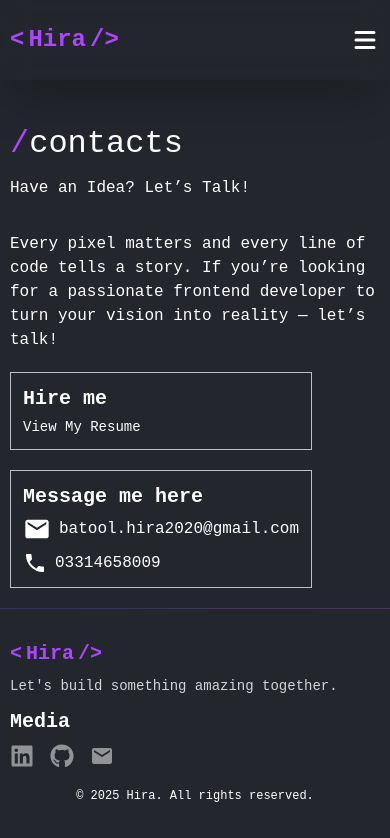
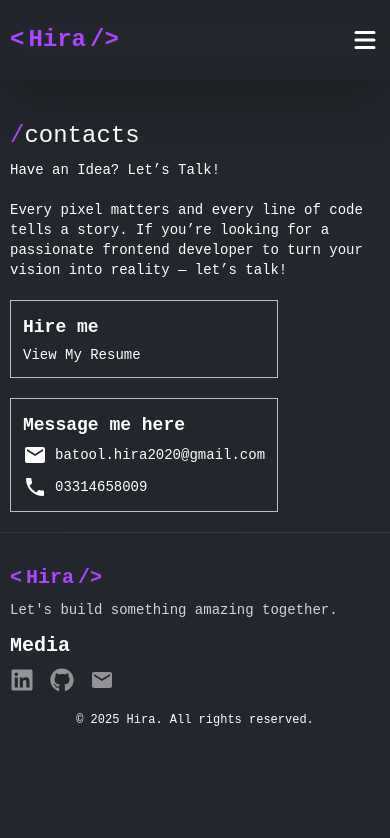
Before and after one commit to HiraBatool191/Portfolio, a React (Vite) app: page /contact in a window 390 px wide. Shown: the top 838 px of the page. Built offline with nearby package versions, Linux system fonts and the light colour scheme.

Commit message:
push request

```diff
--- a/src/components/About/About.jsx
+++ b/src/components/About/About.jsx
@@ -7,11 +7,11 @@ const About = () => {
     <>
       <div className="text-white lg:pt-40 pt-30 lg:pb-10 pb-5 px-2.5 md:px-2.5">
         <div className="container">
-          <div className="mb-8">
-            <h3 className="text-[32px] mb-2">
+          <div className="lg:mb-8 mb-5">
+            <h3 className="lg:text-[32px] text-2xl mb-2">
               <span className="text-purple-500">/</span>about-me
             </h3>
-            <p className="">Meet the Developer</p>
+            <p className="lg:text-base text-sm">Meet the Developer</p>
           </div>
           <AboutMe isBtn={false} />
         </div>
--- a/src/components/About/SkillsCard.jsx
+++ b/src/components/About/SkillsCard.jsx
@@ -14,7 +14,7 @@ const SkillsCard = ({ skills }) => {
             alt="skills"
             className="h-25 w-25 object-contain"
           />
-          <h2 className="">{items.title}</h2>
+          <h2 className="lg:text-base text-sm">{items.title}</h2>
         </div>
       ))}
     </>
--- a/src/components/About/SkillsImgs.jsx
+++ b/src/components/About/SkillsImgs.jsx
@@ -67,7 +67,7 @@ const SkillsImgs = () => {
   return (
     <div className="text-white lg:pt-10 pt-5 pb-10 lg:pb-20 px-2.5 md:px-2.5">
       <div className="container">
-        <h3 className="text-2xl mb-4">
+        <h3 className="lg:text-2xl text-xl mb-4">
           <span className="text-purple-500 mr-1">#</span>Skills
         </h3>
         <div className="grid grid-cols-2 md:grid-cols-3 lg:grid-cols-6 lg:gap-7 md:gap-4 gap-3 items-start ">
--- a/src/components/Contact/Contact.jsx
+++ b/src/components/Contact/Contact.jsx
@@ -4,6 +4,7 @@ import Button from "../Button/Button";
 import cvImage from "../../assets/CV.jpeg";
 import cvPdf from "../../assets/CV.pdf";
 import Model from "../Model/Model";
+import { Link } from "react-router-dom";
 
 const Contact = () => {
   const [open, setOpen] = useState(false);
@@ -27,14 +28,14 @@ const Contact = () => {
     <>
       <div className="text-white lg:pt-40 pt-30 lg:pb-10 pb-5 px-2.5 md:px-2.5">
         <div className="container">
-          <div className="mb-8">
-            <h3 className="text-[32px] mb-2">
+          <div className="lg:mb-8 mb-5">
+            <h3 className="lg:text-[32px] text-2xl mb-2">
               <span className="text-purple-500">/</span>contacts
             </h3>
-            <p className="">Have an Idea? Let’s Talk!</p>
+            <p className="lg:text-base text-sm">Have an Idea? Let’s Talk!</p>
           </div>
           <div className="flex lg:flex-nowrap flex-wrap items-center gap-5">
-            <div className="lg:flex-1">
+            <div className="lg:flex-1 lg:text-base text-sm">
               <p>
                 Every pixel matters and every line of code tells a story. If
                 you’re looking for a passionate frontend developer to turn your
@@ -44,20 +45,41 @@ const Contact = () => {
             <div className="lg:flex-1 ">
               <div className="grid grid-cols-1 md:grid-cols-2 items-start gap-5">
                 <div className="border border-white/70 p-3">
-                  <h5 className="mb-1 text-xl font-semibold">Hire me</h5>
-                  <Button variant="transparent" onClick={handleResumeClick} className="hover:text-purple-300 transition-all">
+                  <h5 className="mb-1 lg:text-xl text-lg font-semibold">
+                    Hire me
+                  </h5>
+                  <Button
+                    variant="transparent"
+                    onClick={handleResumeClick}
+                    className="hover:text-purple-300 transition-all"
+                  >
                     View my resume
                   </Button>
                 </div>
                 <div className="border border-white/70 p-3">
-                  <h5 className="mb-1 text-xl font-semibold">Message me here</h5>
+                  <h5 className="mb-1 lg:text-xl text-lg font-semibold">
+                    Message me here
+                  </h5>
                   <div className="flex items-center gap-2 mb-2">
-                    <MdEmail size={28} />
-                    <p>batool.hira2020@gmail.com</p>
+                    <MdEmail size={24} />
+                    <Link
+                      to="mailto:batool.hira2020@gmail.com"
+                      target="_blank"
+                      className="text-sm lg:text-base hover:underline hover:text-purple-300 transition"
+                    >
+                      batool.hira2020@gmail.com
+                    </Link>
                   </div>
+
                   <div className="flex items-center gap-2">
                     <MdPhone size={24} />
-                    <p>03314658009</p>
+                    <Link
+                      to="tel:03314658009"
+                      target="_blank"
+                      className="text-sm lg:text-base hover:underline hover:text-purple-300 transition"
+                    >
+                      03314658009
+                    </Link>
                   </div>
                 </div>
               </div>
--- a/src/components/Home/SkillsChart.jsx
+++ b/src/components/Home/SkillsChart.jsx
@@ -79,7 +79,7 @@ const SkillsChart = () => {
   return (
     <div
       ref={sectionRef}
-      className="border border-white/70 rounded-2xl grid grid-cols-2 gap-3 max-w-[450px] mx-auto p-3"
+      className="border border-white/70 rounded-2xl grid grid-cols-2 gap-3 max-w-[450px] mr-auto p-3"
     >
       {data.map((item, i) => (
         <div key={i} className="flex justify-center items-center">
--- a/src/components/Work/SmallProjects.jsx
+++ b/src/components/Work/SmallProjects.jsx
@@ -42,7 +42,7 @@ const SmallProjects = () => {
   return (
     <div className="text-white lg:pt-10 pt-5 pb-10 lg:pb-20 px-2.5 md:px-2.5">
       <div className="container">
-        <h3 className="text-2xl mb-4">
+        <h3 className="lg:text-2xl text-xl mb-4">
           <span className="text-purple-500 mr-1">#</span>Other Projects
         </h3>
         <div className="grid grid-cols-1 md:grid-cols-2 lg:grid-cols-3 gap-5 items-start ">
--- a/src/components/Work/Work.jsx
+++ b/src/components/Work/Work.jsx
@@ -48,13 +48,13 @@ const Work = () => {
     <>
       <div className="text-white lg:pt-40 pt-30 lg:pb-10 pb-5 px-2.5 md:px-2.5">
         <div className="container">
-          <div className="mb-8">
-            <h3 className="text-[32px] mb-2">
+          <div className="lg:mb-8 mb-5">
+            <h3 className="lg:text-[32px] text-2xl mb-2">
               <span className="text-purple-500">/</span>projects
             </h3>
-            <p className="">List of my projects</p>
+            <p className="lg:text-base text-sm">List of my projects</p>
           </div>
-          <h3 className="text-2xl mb-4">
+          <h3 className="lg:text-2xl text-xl mb-4">
             <span className="text-purple-500 mr-1">#</span>UI Projects
           </h3>
           <div className="grid grid-cols-1 md:grid-cols-2 lg:grid-cols-3 gap-5 items-start ">
--- a/src/shared/Footer/Footer.jsx
+++ b/src/shared/Footer/Footer.jsx
@@ -23,7 +23,6 @@ const Footer = () => {
 
   return (
     <footer className="relative py-8 md:px-0 px-2.5">
-
       <div className="absolute top-0 left-0 w-full h-[1px] bg-gradient-to-r from-purple-500 via-pink-500 to-blue-500 bg-[length:200%_200%] animated-bg"></div>
 
       <div className="container mx-auto relative z-10">
@@ -43,7 +42,9 @@ const Footer = () => {
           </div>
 
           <div>
-            <h3 className="lg:text-2xl text-xl text-white font-bold mb-2">Media</h3>
+            <h3 className="lg:text-2xl text-xl text-white font-bold mb-2">
+              Media
+            </h3>
             <div className="flex gap-4">
               {socialLinks.map((item, index) => (
                 <Link
--- a/src/shared/Header/Header.jsx
+++ b/src/shared/Header/Header.jsx
@@ -94,7 +94,7 @@ const Header = () => {
       </div>
 
       <div
-        className={`fixed top-0 left-0 h-full w-full bg-gray-900 z-40 transform transition-transform duration-300 ${
+        className={`fixed top-0 left-0 w-full bg-gray-900 z-40 transform h-screen transition-transform duration-300 ${
           menuOpen ? "translate-x-0" : "-translate-x-full"
         }`}
       >
```
Also changed, not shown: src/components/Home/AboutMe.jsx (+63 -2 lines), src/components/Home/Skills.jsx (+6 -62 lines), src/assets/skills-bg.jpg (added).
